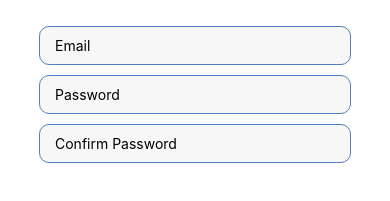
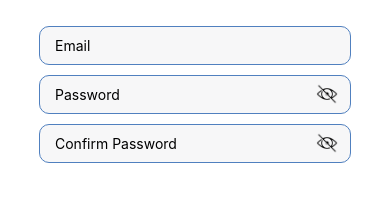
Before and after one commit to cquagliani/ReactNativeAuthenticationFlow, a React Native app: screen / in a window 390 px wide. Both pictures are taken after a click on the element "Sign Up". Shown: the part 469-670 px from the top of the page. Built offline with nearby package versions, Linux system fonts and the light colour scheme; no server answers.

Commit message:
Added see password functionality to sign up screen

```diff
--- a/src/screens/SignUp.js
+++ b/src/screens/SignUp.js
@@ -155,8 +155,13 @@ const SignUp = () => {
                         autoCapitalize='none'
                         onChangeText={text => setPassword(text)}
                         style={styles.input}
-                        secureTextEntry
+                        secureTextEntry={seePassword}
                     />
+                    <TouchableOpacity
+                        style={styles.wrapperIcon}
+                        onPress={() => {password == '' ? setSeePassword(seePassword) : setSeePassword(!seePassword)}}>
+                        <Image source={seePassword ? require('../assets/HideEye.png') : require('../assets/Eye.png')} style={styles.icon} />
+                    </TouchableOpacity>
                 </View>
                 <View>
                     <TextInput
@@ -165,8 +170,13 @@ const SignUp = () => {
                         autoCapitalize='none'
                         onChangeText={text => setConfirmPassword(text)}
                         style={styles.input}
-                        secureTextEntry
+                        secureTextEntry={seeConfirmPassword}
                     />
+                    <TouchableOpacity
+                        style={styles.wrapperIcon}
+                        onPress={() => {confirmPassword == '' ? setSeePassword(seeConfirmPassword) : setSeeConfirmPassword(!seeConfirmPassword)}}>
+                        <Image source={seePassword ? require('../assets/HideEye.png') : require('../assets/Eye.png')} style={styles.icon} />
+                    </TouchableOpacity>
                 </View>
             </View>
 
@@ -235,6 +245,15 @@ const styles = StyleSheet.create({
         borderWidth: 1,
         borderColor: '#5080BF',
     },
+    wrapperIcon: {
+        position: 'absolute',
+        right: 0,
+        padding: 13,
+    },
+    icon: {
+        width: 22,
+        height: 22,
+    },
     subtextContainer: {
         marginTop: 10,
     },
```
